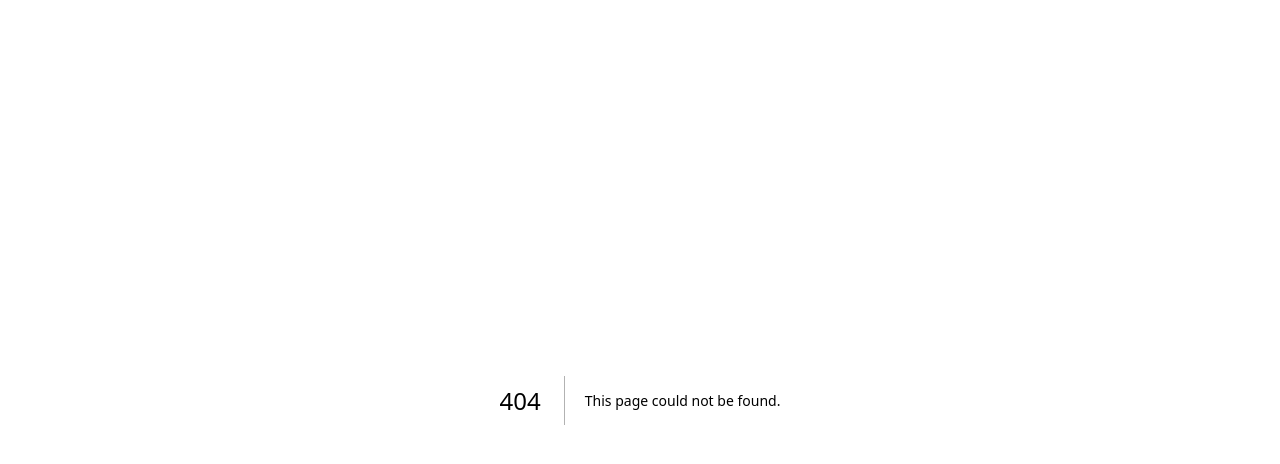
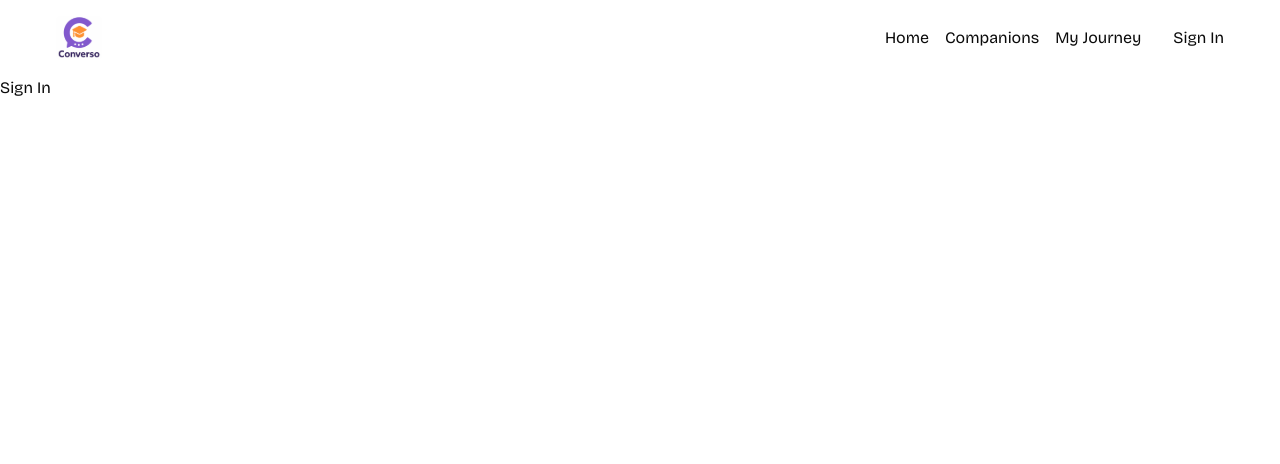
Before and after one commit to Abdullah-Logic/saas-app, a Next.js app: page /sign-in in a window 1280 px wide. Before the commit this address had no page. Shown: the top 464 px of the page. Built offline with nearby package versions, Linux system fonts and the light colour scheme.

Commit message:
:sparkles: implement navbar

```diff
--- /dev/null
+++ b/app/companions/[id]/page.tsx
@@ -0,0 +1,7 @@
+import React from "react";
+
+const CompanionSession = () => {
+  return <div>CompanionSession</div>;
+};
+
+export default CompanionSession;
--- /dev/null
+++ b/app/companions/new/page.tsx
@@ -0,0 +1,5 @@
+const NewCompanion = () => {
+  return <div>NewCompanion</div>;
+};
+
+export default NewCompanion;
--- /dev/null
+++ b/app/companions/page.tsx
@@ -0,0 +1,5 @@
+const CompanionsLibrary = () => {
+  return <div>CompanionsLibrary</div>;
+};
+
+export default CompanionsLibrary;
--- a/app/layout.tsx
+++ b/app/layout.tsx
@@ -1,6 +1,7 @@
 import type { Metadata } from "next";
 import { Bricolage_Grotesque } from "next/font/google";
 import "./globals.css";
+import Navbar from "@/components/navbar";
 
 const bricolage = Bricolage_Grotesque({
   variable: "--font-bricolage",
@@ -19,7 +20,10 @@
 }>) {
   return (
     <html lang="en">
-      <body className={`${bricolage.variable} antialiased`}>{children}</body>
+      <body className={`${bricolage.variable} antialiased`}>
+        <Navbar />
+        {children}
+      </body>
     </html>
   );
 }
--- /dev/null
+++ b/app/my-journey/page.tsx
@@ -0,0 +1,5 @@
+const Profile = () => {
+  return <div>Profile</div>;
+};
+
+export default Profile;
--- /dev/null
+++ b/app/sign-in/page.tsx
@@ -0,0 +1,7 @@
+import React from "react";
+
+const page = () => {
+  return <div>Sign In</div>;
+};
+
+export default page;
--- /dev/null
+++ b/app/subscription/page.tsx
@@ -0,0 +1,5 @@
+const Subscription = () => {
+  return <div>Subscription</div>;
+};
+
+export default Subscription;
--- /dev/null
+++ b/components/NavItems.tsx
@@ -0,0 +1,32 @@
+"use client";
+
+const navItems = [
+  { label: "Home", href: "/" },
+  { label: "Companions", href: "/companions" },
+  { label: "My Journey", href: "/my-journey" },
+];
+
+import { cn } from "@/lib/utils";
+import Link from "next/link";
+import { usePathname } from "next/navigation";
+import React from "react";
+
+const NavItems = () => {
+  const pathName = usePathname();
+
+  return (
+    <nav className="flex items-center gap-4">
+      {navItems.map(({ label, href }) => (
+        <Link
+          href={href}
+          key={label}
+          className={cn(pathName === href && "text-primary font-semibold")}
+        >
+          {label}
+        </Link>
+      ))}
+    </nav>
+  );
+};
+
+export default NavItems;
--- /dev/null
+++ b/components/navbar.tsx
@@ -0,0 +1,21 @@
+import Image from "next/image";
+import Link from "next/link";
+import NavItems from "./NavItems";
+
+const navbar = () => {
+  return (
+    <nav className="navbar">
+      <Link href="/">
+        <div className="flex items-center gap-2.5 cursor-pointer">
+          <Image src="/images/logo.svg" alt="logo" width={46} height={44} />
+        </div>
+      </Link>
+      <div className="flex items-center gap-8">
+        <NavItems />
+        <p>Sign In</p>
+      </div>
+    </nav>
+  );
+};
+
+export default navbar;
```
